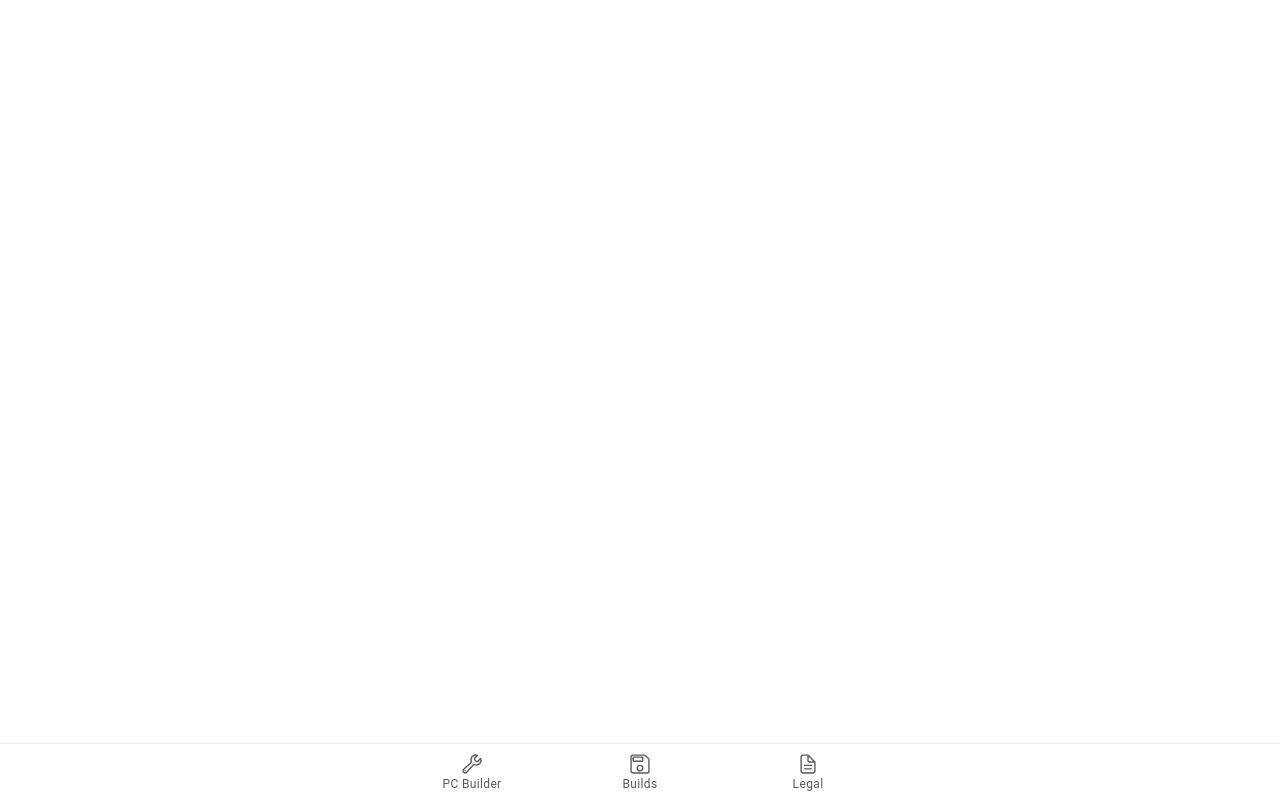
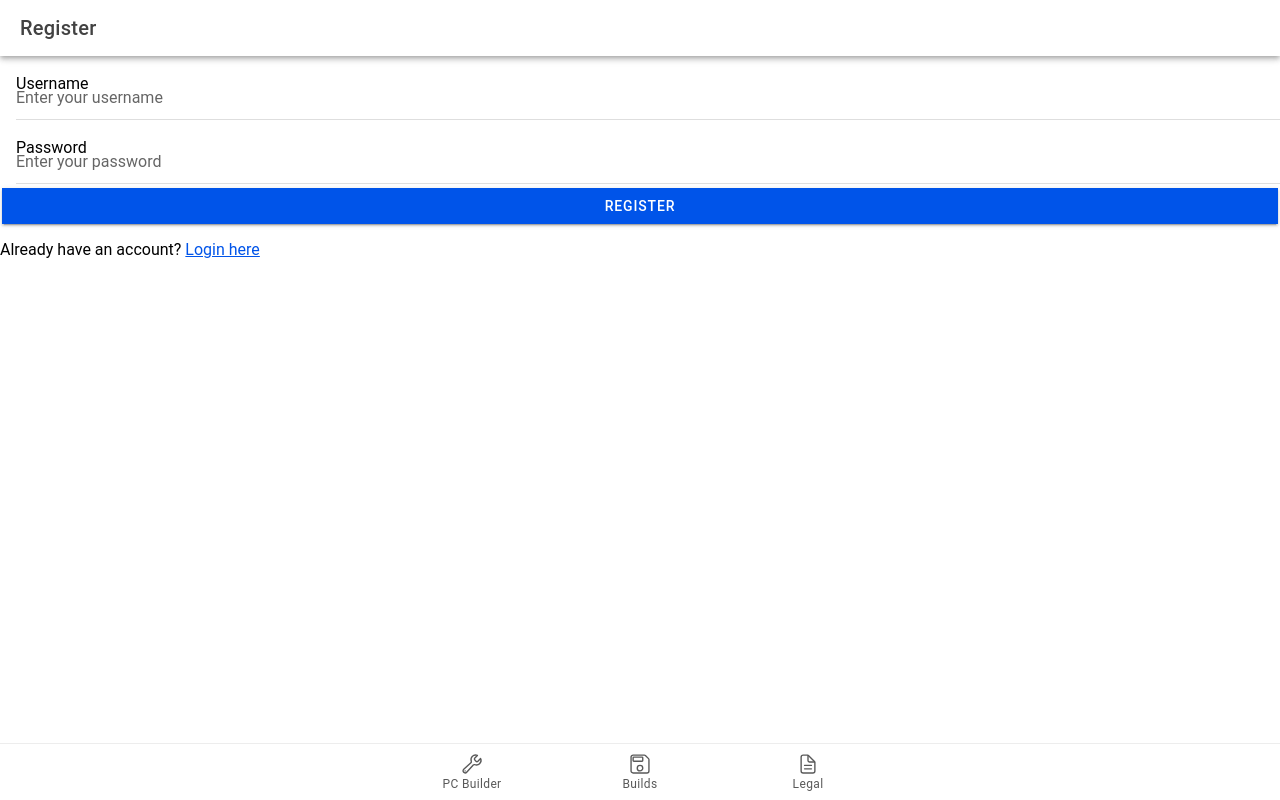
Before and after one commit to omarashzeinhom/PCV-PC-Visualizer, a React (Vite) app in the folder client/: page /register in a window 1280 px wide. Built offline with nearby package versions, Linux system fonts and the light colour scheme.

Commit message:
Added Project pages routes correctly in ./client using an index file

```diff
--- a/client/src/App.tsx
+++ b/client/src/App.tsx
@@ -7,14 +7,11 @@ import {
   IonTabBar,
   IonTabButton,
   IonTabs,
-
   setupIonicReact
 } from '@ionic/react';
 import { IonReactRouter } from '@ionic/react-router';
 import { buildOutline, documentTextOutline, saveOutline } from 'ionicons/icons';
-import Tab2 from './pages/SavedBuilds/Tab2';
-import Legal from './pages/Legal/Legal';
-import PCBuilder from './pages/PCBuilder/PCbuilder';
+
 
 import { ComponentProvider } from './context/ComponentContext'; // Adjust the path as needed
 /* Core CSS required for Ionic components to work properly */
@@ -46,6 +43,7 @@ import '@ionic/react/css/palettes/dark.system.css';
 
 /* Theme variables */
 import './theme/variables.css';
+import { PCBuilder, SavedBuild, Legal, Register } from "./pages/index";
 
 setupIonicReact();
 
@@ -58,11 +56,14 @@ const App: React.FC = () => (
             <Route exact path="/pcbuilder">
               <PCBuilder />
             </Route>
-            <Route exact path="/tab2">
-              <Tab2 />
+            <Route exact path="/savedbuild">
+              <SavedBuild />
             </Route>
             <Route path="/legal">
               <Legal />
+            </Route>
+            <Route path="/register">
+              <Register />
             </Route>
             <Route exact path="/">
               <Redirect to="/pcbuilder" />
@@ -73,7 +74,7 @@ const App: React.FC = () => (
               <IonIcon aria-hidden="true" icon={buildOutline} />
               <IonLabel>PC Builder</IonLabel>
             </IonTabButton>
-            <IonTabButton tab="tab2" href="/tab2">
+            <IonTabButton tab="SavedBuild" href="/savedbuild">
               <IonIcon aria-hidden="true" icon={saveOutline} />
               <IonLabel>Builds</IonLabel>
             </IonTabButton>
--- /dev/null
+++ b/client/src/pages/Auth/Register/Register.tsx
@@ -0,0 +1,105 @@
+import React, { useState } from 'react';
+import { IonContent, IonHeader, IonPage, IonTitle, IonToolbar, IonInput, IonButton, IonText, IonToast, IonItem, IonLabel } from '@ionic/react';
+import './Register.css';
+
+const Register: React.FC = () => {
+  // States to manage form inputs and toast visibility
+  const [username, setUsername] = useState('');
+  const [password, setPassword] = useState('');
+  const [showToast, setShowToast] = useState(false);
+  const [toastMessage, setToastMessage] = useState('');
+
+  // Form submission handler
+  const handleRegister = async () => {
+    if (!username || !password) {
+      setToastMessage('Please fill in both fields');
+      setShowToast(true);
+      return;
+    }
+
+    try {
+      // Assuming you have an API to register the user
+      const response = await fetch('https://your-api-endpoint.com/register', {
+        method: 'POST',
+        headers: {
+          'Content-Type': 'application/json',
+        },
+        body: JSON.stringify({
+          username,
+          password,
+        }),
+      });
+
+      const data = await response.json();
+
+      if (response.ok) {
+        setToastMessage('Registration successful');
+      } else {
+        setToastMessage(data.message || 'Registration failed');
+      }
+    } catch (error) {
+      setToastMessage('An error occurred. Please try again later.');
+    }
+    setShowToast(true);
+  };
+
+  return (
+    <IonPage>
+      <IonHeader>
+        <IonToolbar>
+          <IonTitle>Register</IonTitle>
+        </IonToolbar>
+      </IonHeader>
+      <IonContent fullscreen>
+        <IonHeader collapse="condense">
+          <IonToolbar>
+            <IonTitle size="large">Create Account</IonTitle>
+          </IonToolbar>
+        </IonHeader>
+
+        {/* Registration Form */}
+        <div className="register-form">
+          <IonItem>
+            <IonLabel position="floating">Username</IonLabel>
+            <IonInput
+              value={username}
+              onIonChange={(e) => setUsername(e.detail.value!)}
+              placeholder="Enter your username"
+            />
+          </IonItem>
+
+          <IonItem>
+            <IonLabel position="floating">Password</IonLabel>
+            <IonInput
+              type="password"
+              value={password}
+              onIonChange={(e) => setPassword(e.detail.value!)}
+              placeholder="Enter your password"
+            />
+          </IonItem>
+
+          <IonButton expand="full" onClick={handleRegister}>
+            Register
+          </IonButton>
+
+          {/* Toast Message for errors/success */}
+          <IonToast
+            isOpen={showToast}
+            message={toastMessage}
+            duration={3000}
+            onDidDismiss={() => setShowToast(false)}
+            position="top"
+          />
+        </div>
+
+        <IonText className="redirect-link">
+          <p>
+            Already have an account? <a href="/login">Login here</a>
+          </p>
+        </IonText>
+      </IonContent>
+    </IonPage>
+  );
+};
+
+export default Register;
--- /dev/null
+++ b/client/src/pages/SavedBuilds/SavedBuilds.tsx
@@ -0,0 +1,76 @@
+import React, { useState, useEffect } from 'react';
+import { IonContent, IonHeader, IonPage, IonText, IonTitle, IonToolbar, IonToast, IonBackdrop } from '@ionic/react';
+import ExploreContainer from '../../components/Explore/ExploreContainer';
+import './SavedBuild.css';
+
+const SavedBuild: React.FC = () => {
+  // State to manage the visibility of the toast and backdrop
+  const [showToast, setShowToast] = useState(false);
+  const [isLoggedIn, setIsLoggedIn] = useState<boolean>(false);
+
+  useEffect(() => {
+    // Check localStorage or a global state/context if the user is logged in
+    const token = localStorage.getItem('token');
+    setIsLoggedIn(!!token); // Set true if token exists, false otherwise
+  }, []);
+
+  // Show toast notification and block access if not logged in
+  const handlePageAccess = () => {
+    if (!isLoggedIn) {
+      setShowToast(true);
+    }
+  };
+
+  useEffect(() => {
+    handlePageAccess(); // Check and show toast if user is not logged in
+  }, [isLoggedIn]);
+
+  return (
+    <IonPage>
+      <IonHeader>
+        <IonToolbar>
+          <IonTitle>Builds</IonTitle>
+        </IonToolbar>
+      </IonHeader>
+      <IonContent fullscreen>
+        {/* Block the content with a backdrop if the user is not logged in */}
+        {!isLoggedIn && (
+          <IonBackdrop
+            visible={true}
+            style={{
+              zIndex: 10, // Place backdrop above all content
+              backgroundColor: 'rgba(0,0,0,0.5)',
+            }}
+          />
+        )}
+
+        {/* Main content */}
+        <IonHeader collapse="condense">
+          <IonToolbar>
+            <IonTitle size="large">Builds</IonTitle>
+          </IonToolbar>
+        </IonHeader>
+
+        {/* Conditionally render content based on login status */}
+        {isLoggedIn ? (
+          <ExploreContainer name="Your Builds" />
+        ) : (
+          <IonText color="medium">Please log in to save your builds.</IonText>
+        )}
+
+        <IonText>By ANDGOEDU</IonText>
+
+        {/* Toast Message */}
+        <IonToast
+          isOpen={showToast}
+          message="You need to be logged in to save your builds"
+          duration={3000}
+          onDidDismiss={() => setShowToast(false)} // Hide toast after it disappears
+          position="middle" // This will center the toast
+        />
+      </IonContent>
+    </IonPage>
+  );
+};
+
+export default SavedBuild;
--- a/client/src/pages/SavedBuilds/Tab2.tsx
+++ /dev/null
@@ -1,28 +0,0 @@
-import { IonContent, IonHeader, IonPage, IonText, IonTitle, IonToolbar } from '@ionic/react';
-import ExploreContainer from '../../components/Explore/ExploreContainer';
-import './Tab2.css';
-
-const Tab2: React.FC = () => {
-  return (
-    <IonPage>
-      <IonHeader>
-        <IonToolbar>
-          <IonTitle>Builds</IonTitle>
-        </IonToolbar>
-      </IonHeader>
-      <IonContent fullscreen>
-        <IonHeader collapse="condense">
-          <IonToolbar>
-            <IonTitle size="large">Builds</IonTitle>
-          </IonToolbar>
-        </IonHeader>
-        <ExploreContainer name="Coming Soon" />
-        <IonText>By ANDGOEDU</IonText>
-
-      </IonContent>
-
-    </IonPage>
-  );
-};
-
-export default Tab2;
--- a/client/src/pages/index.ts
+++ b/client/src/pages/index.ts
@@ -0,0 +1,7 @@
+import Register from "./Auth/Register/Register";
+import Legal from "./Legal/Legal";
+import PCBuilder from "./PCBuilder/PCbuilder";
+import SavedBuild from "./SavedBuilds/SavedBuilds";
+
+
+export {Register,Legal,PCBuilder,SavedBuild};
```
Also changed, not shown: client/src/pages/Auth/Login/Login.tsx (added), client/src/pages/Auth/Register/Register.css (added), client/src/pages/SavedBuilds/SavedBuild.css (added).
